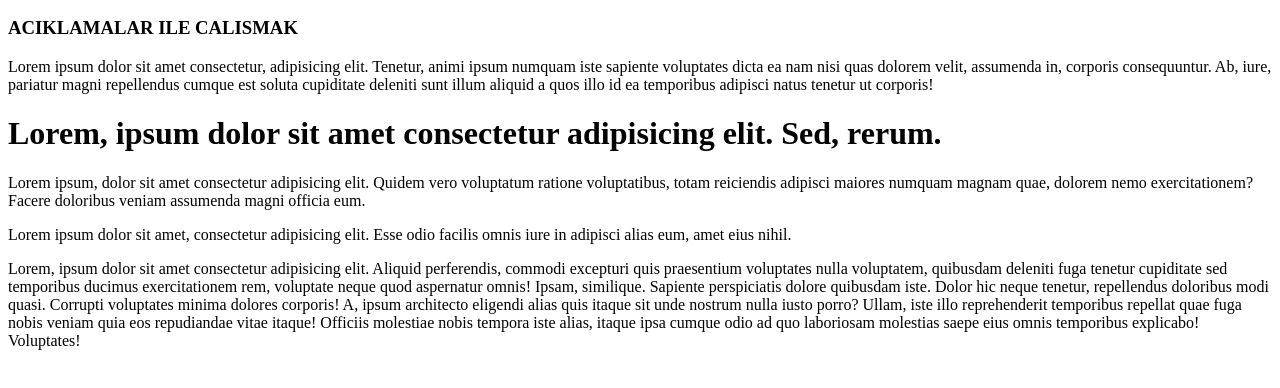
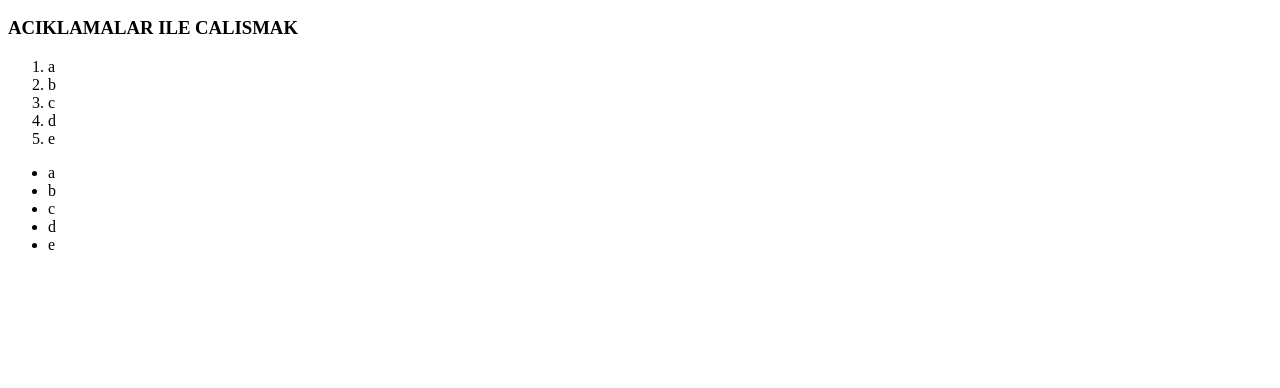
Before and after one commit to Lacrimossa/EDU, a plain HTML site: page KODLUYORUZ/HTML/index.html in a window 1280 px wide. Shown: the part 338-726 px from the top of the page. Drawn offline with Linux system fonts and the light colour scheme.

Commit message:
3-06-2022

```diff
--- a/KODLUYORUZ/HTML/index.html
+++ b/KODLUYORUZ/HTML/index.html
@@ -12,14 +12,18 @@
 <H1>KODLUYORUZ - FRONT END EGITIMI</H1>
 <H2>HTML</H2>
 <H3>ACIKLAMALAR ILE CALISMAK</H3>
-<P> Lorem ipsum dolor sit amet consectetur, adipisicing elit. Tenetur, animi ipsum numquam iste sapiente voluptates dicta ea nam nisi quas dolorem velit, assumenda in, corporis consequuntur. Ab, iure, pariatur magni repellendus cumque est soluta cupiditate deleniti sunt illum aliquid a quos illo id ea temporibus adipisci natus tenetur ut corporis!
-</P><H1>Lorem, ipsum dolor sit amet consectetur adipisicing elit. Sed, rerum.</H1>
+<ol>
+    <li>a</li>
+    <li>b</li>
+    <li>c</li>
+    <li>d</li>
+    <li>e</li>
+</ol>
 
-<P>
-    Lorem ipsum, dolor sit amet consectetur adipisicing elit. Quidem vero voluptatum ratione voluptatibus, totam reiciendis adipisci maiores numquam magnam quae, dolorem nemo exercitationem? Facere doloribus veniam assumenda magni officia eum.
-</P>
-    <P>
-    Lorem ipsum dolor sit amet, consectetur adipisicing elit. Esse odio facilis omnis iure in adipisci alias eum, amet eius nihil.
-    <P>Lorem, ipsum dolor sit amet consectetur adipisicing elit. Aliquid perferendis, commodi excepturi quis praesentium voluptates nulla voluptatem, quibusdam deleniti fuga tenetur cupiditate sed temporibus ducimus exercitationem rem, voluptate neque quod aspernatur omnis! Ipsam, similique. Sapiente perspiciatis dolore quibusdam iste. Dolor hic neque tenetur, repellendus doloribus modi quasi. Corrupti voluptates minima dolores corporis! A, ipsum architecto eligendi alias quis itaque sit unde nostrum nulla iusto porro? Ullam, iste illo reprehenderit temporibus repellat quae fuga nobis veniam quia eos repudiandae vitae itaque! Officiis molestiae nobis tempora iste alias, itaque ipsa cumque odio ad quo laboriosam molestias saepe eius omnis temporibus explicabo! Voluptates!
-</P>
-</P>
+<ul>
+    <li>a</li>
+    <li>b</li>
+    <li>c</li>
+    <li>d</li>
+    <li>e</li>
+</ul>
```
Also changed, not shown: KODLUYORUZ/index.html (added, +92 -0 lines), KODLUYORUZ/123.js (deleted), 1 other file.
